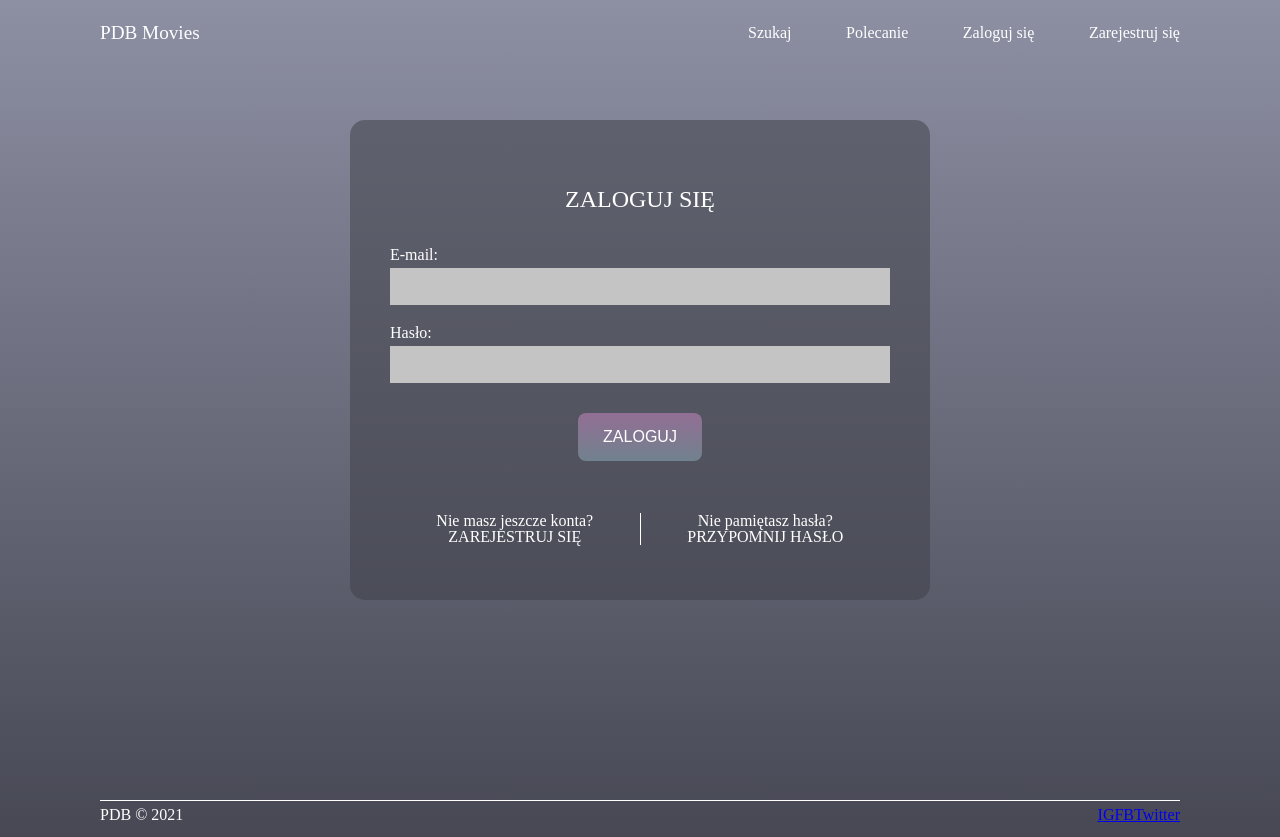
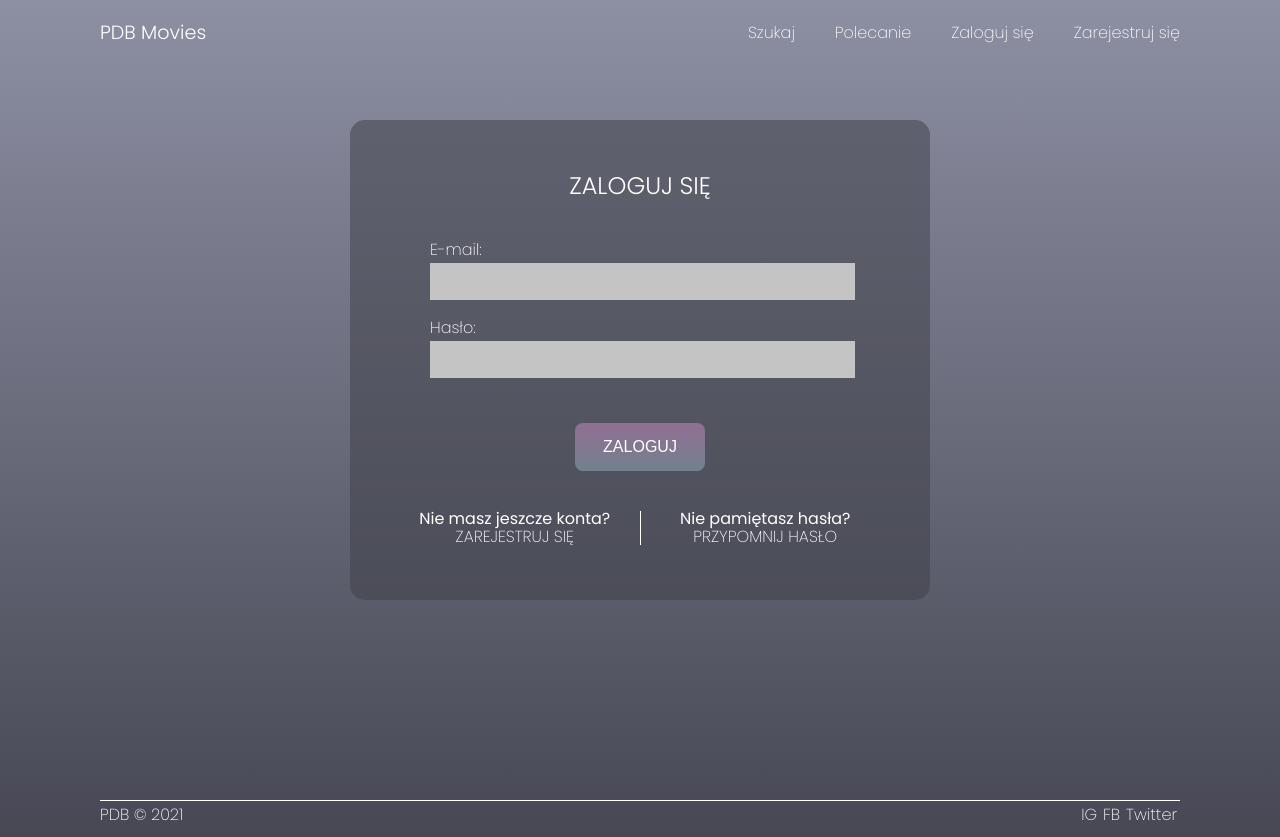
Before and after one commit to persi52/PDB-Movies, a React (Create React App) app in the folder frontend/: page /login in a window 1280 px wide. Built offline with nearby package versions, Linux system fonts and the light colour scheme.

Commit message:
final version

```diff
--- a/frontend/public/index.html
+++ b/frontend/public/index.html
@@ -24,7 +24,12 @@
       work correctly both with client-side routing and a non-root public URL.
       Learn how to configure a non-root public URL by running `npm run build`.
     -->
-    <title>React App</title>
+
+    <link rel="preconnect" href="https://fonts.googleapis.com">
+    <link rel="preconnect" href="https://fonts.gstatic.com" crossorigin>
+    <link href="https://fonts.googleapis.com/css2?family=Poppins:ital,wght@0,100;0,200;0,300;0,400;0,500;0,600;0,700;1,100;1,200&display=swap" rel="stylesheet">
+
+    <title>PDB Movies</title>
   </head>
   <body>
     <noscript>You need to enable JavaScript to run this app.</noscript>
--- a/frontend/src/components/Footer.jsx
+++ b/frontend/src/components/Footer.jsx
@@ -1,12 +1,12 @@
+import '../css/reset.css'
 import '../css/style.css'
-import '../css/reset.css'
 
 export function Footer() {
     return(
         <footer>
         <div className="container">
             <p>PDB © 2021</p>
-            <div>
+            <div className="footer-links">
                 <a href="https://instagram.com">IG</a>
                 <a href="https://facebook.com">FB</a>
                 <a href="https://twitter.com">Twitter</a>
--- a/frontend/src/components/Home.jsx
+++ b/frontend/src/components/Home.jsx
@@ -1,5 +1,5 @@
+import '../css/reset.css'
 import '../css/style.css'
-import '../css/reset.css'
 import axios from 'axios';
 import { Component } from 'react';
 
--- a/frontend/src/components/Login.jsx
+++ b/frontend/src/components/Login.jsx
@@ -1,7 +1,7 @@
 import {login} from '../routes/routes'
 import React from 'react';
+import '../css/reset.css'
 import '../css/style.css'
-import '../css/reset.css'
 
 
 export function Login() {
@@ -10,11 +10,12 @@ export function Login() {
 
     <section className="landing-page">
         <div className="container">
-            <div className="registration-box">
+            <div className="login-box">
                 <div className="box-logo">
                     <h1>Zaloguj się</h1>
                 </div>
 
+                <div className="registration-form">
                     <div className="form-element">
                         <label htmlFor="email">E-mail: </label>
                         <input type="text" id="email" name="email"/>
@@ -24,15 +25,17 @@ export function Login() {
                         <label htmlFor="password">Hasło: </label>
                         <input type="password" id="password" name="password"/>
                     </div>
+                </div>
+
 
                 <button id='login' className="submit-button" onClick={login}>Zaloguj</button>
 
                 <div className="box-info">
-                    <div className="box-info-text">
+                    <div className="box-info-text box-info-text-login">
                         <h2>Nie masz jeszcze konta?</h2>
                         <a href="registration">Zarejestruj się</a>
                     </div>
-                    <div className="box-info-text">
+                    <div className="box-info-text box-info-text-login">
                         <h2>Nie pamiętasz hasła?</h2>
                         <a href="registration">Przypomnij hasło</a>
                     </div>
--- a/frontend/src/components/Navigation.jsx
+++ b/frontend/src/components/Navigation.jsx
@@ -1,5 +1,5 @@
+import '../css/reset.css'
 import '../css/style.css'
-import '../css/reset.css'
 
 export function Navigation() {
     return(
--- a/frontend/src/components/Player.jsx
+++ b/frontend/src/components/Player.jsx
@@ -1,4 +1,5 @@
 import React from 'react'
+import '../css/reset.css'
 import '../css/style.css'
 import "../css/comments.css"
 import angleSmallRight from "../icons/angle-small-right.png"
--- a/frontend/src/components/Polecanie.jsx
+++ b/frontend/src/components/Polecanie.jsx
@@ -1,5 +1,5 @@
+import '../css/reset.css'
 import '../css/style.css'
-import '../css/reset.css'
 import axios from 'axios';
 import { Component } from 'react';
 
--- a/frontend/src/components/Registration.jsx
+++ b/frontend/src/components/Registration.jsx
@@ -1,7 +1,8 @@
 import {signup} from '../routes/routes'
 import React from 'react';
+import '../css/reset.css'
 import '../css/style.css'
-import '../css/reset.css'
+
 
 
 export function Registration() {
@@ -13,8 +14,9 @@ export function Registration() {
             <div className="registration-box">
                 <div className="box-logo">
                     <h1>Zarejestruj się</h1>
+                </div>
 
-                </div>
+                <div className="registration-form">
                     <div className="form-element">
                         <label htmlFor="username">Nazwa użytkownika: </label>
                         <input type="text" id="username" name="username"/>
@@ -31,12 +33,16 @@ export function Registration() {
                         <label htmlFor="repeatpassword">Powtórz hasło: </label>
                         <input type="password" id="repeatpassword" name="repeatpassword"/>
                     </div>
+                </div>
+
 
                     <button type="submit" className="submit-button" onClick={signup}>Zarejestruj</button>
 
-                <div className="box-info-text">
-                    <h2>Masz już konto?</h2>
-                    <a href="login">Zaloguj się</a>
+                <div className="box-info">
+                    <div className="box-info-text">
+                        <h2>Masz już konto?</h2>
+                        <a href="login">Zaloguj się</a>
+                    </div>
                 </div>
             </div>
         </div>
--- a/frontend/src/css/reset.css
+++ b/frontend/src/css/reset.css
@@ -20,7 +20,6 @@ time, mark, audio, video {
 	padding: 0;
 	border: 0;
 	font-size: 100%;
-	font: inherit;
 	vertical-align: baseline;
 }
 /* HTML5 display-role reset for older browsers */
--- a/frontend/src/css/style.css
+++ b/frontend/src/css/style.css
@@ -3,7 +3,6 @@ html {
 }
 
 body {
-    font-family: 'Poppins', sans-serif;
     background: #474854;
     background: linear-gradient(180deg, rgba(141,143,163,1) 0%, rgba(71,72,84,1) 100%);
 }
@@ -23,9 +22,20 @@ footer .container {
     margin: 0 auto;
 }
 
+
 nav a {
     color: white;
     text-decoration: none;
+}
+
+.footer-links {
+    display: flex;
+}
+
+.footer-links a {
+    color: white;
+    text-decoration: none;
+    padding: 0 3px;
 }
 
 .nav-logo {
@@ -65,7 +75,7 @@ nav .container{
     width: 100%;
 }
 
-.registration-box {
+.login-box {
     background-color: rgba(61, 62, 71, 0.5);
     display: flex;
     flex-direction: column;
@@ -77,11 +87,23 @@ nav .container{
     border-radius: 15px;
 }
 
+.registration-box{
+    background-color: rgba(61, 62, 71, 0.5);
+    display: flex;
+    flex-direction: column;
+    width: 500px;
+    height: 500px;
+    margin: auto;
+    margin-top: 55px;
+    padding: 40px 40px;
+    border-radius: 15px;
+}
+
 .registration-form {
     display: flex;
     flex-direction: column;
     width: 85%;
-    margin: 20px 40px;
+    margin: 20px 40px 15px 40px;
 }
 
 .form-element {
@@ -111,13 +133,19 @@ nav .container{
     flex: 1;
 }
 
-.box-info-text:last-of-type {
+.box-info-text-login:last-of-type{
     border-left: white 1px groove;
 }
 
 .box-logo > h1 {
     font-size: x-large;
     text-transform: uppercase;
+    font-weight: 300;
+}
+
+.box-info-text > h2 {
+    font-weight: 400;
+    padding-bottom: 2px;
 }
 
 .box-info-text > a{
@@ -142,9 +170,8 @@ nav .container{
     font-weight: 100;
     color: white;
     font-size: 16px;
-    padding: 15px 25px;
-    margin: auto;
-    margin-top: 20px;
+    padding: 15px 28px;
+    margin: 20px auto 15px auto;
     width: fit-content;
 }
 
--- a/frontend/src/index.css
+++ b/frontend/src/index.css
@@ -1,8 +1,6 @@
 body {
   margin: 0;
-  font-family: -apple-system, BlinkMacSystemFont, 'Segoe UI', 'Roboto', 'Oxygen',
-    'Ubuntu', 'Cantarell', 'Fira Sans', 'Droid Sans', 'Helvetica Neue',
-    sans-serif;
+  font-family: 'Poppins', sans-serif;
   -webkit-font-smoothing: antialiased;
   -moz-osx-font-smoothing: grayscale;
 }
```
Lines whose indentation alone changed are shown as unchanged.
